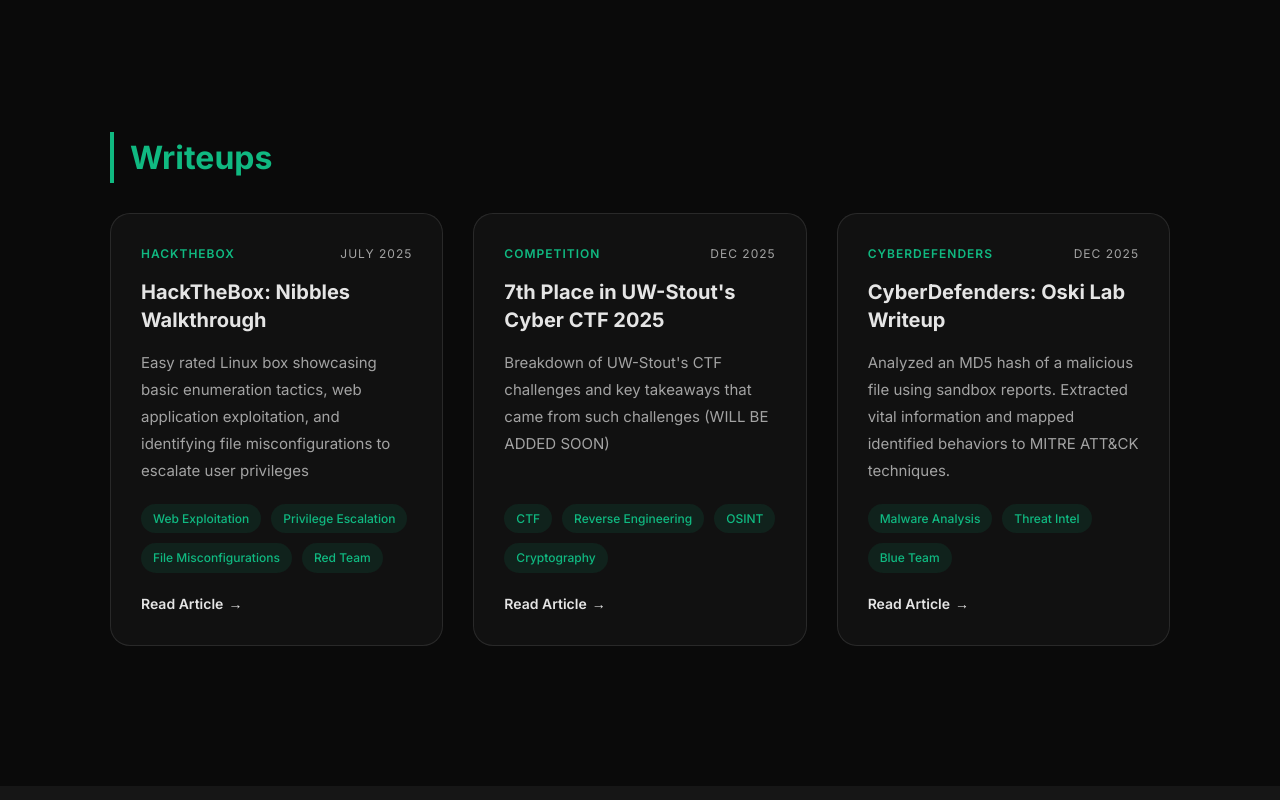
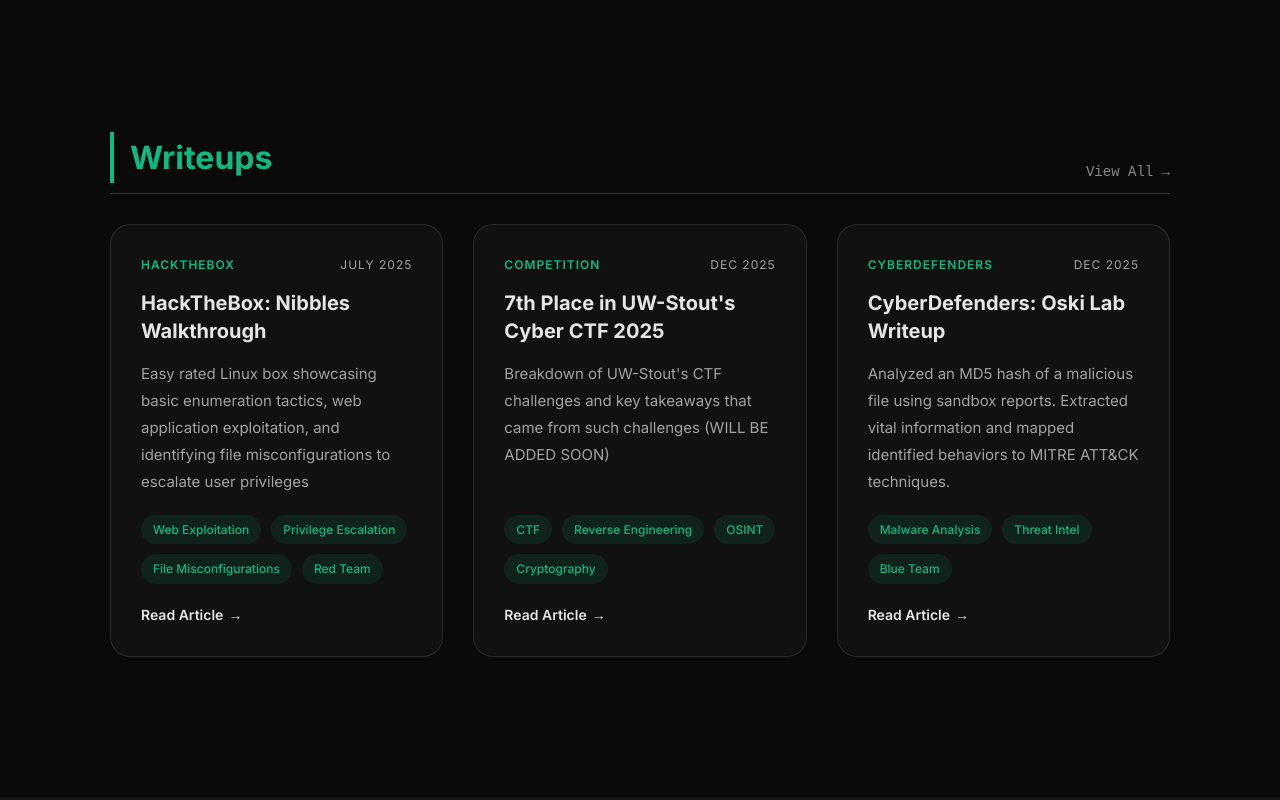
Before and after one commit to J17M/JM17-portfolio, a Next.js app: page / in a window 1280 px wide. Shown: the part 3620-4420 px from the top of the page. Built offline with nearby package versions, Linux system fonts and the light colour scheme.

Commit message:
added 'see all' function for writeups

```diff
--- a/src/app/components/Contact.tsx
+++ b/src/app/components/Contact.tsx
@@ -61,7 +61,7 @@
               </svg>
             </div>
             <h3>GitHub</h3>
-            <span>View my code Repositories</span>
+            <span>View my Repositories</span>
           </a>
 
         </div>
--- a/src/app/components/Writeups.tsx
+++ b/src/app/components/Writeups.tsx
@@ -51,7 +51,7 @@
           }
         });
       },
-      { root: null, rootMargin: '-30% 0px -30% 0px', threshold: 0 }
+      { root: null, rootMargin: '-10% 0px -10% 0px', threshold: 0 }
     );
 
     if (sectionRef.current) observer.observe(sectionRef.current);
@@ -63,16 +63,17 @@
   return (
     <section id="writeups" className="content" ref={sectionRef}>
       <div className="writeups-container">
-        <h2>Writeups</h2>
+
+        <div className="section-header">
+          <h2>Writeups</h2>
+          <Link href="/writeups" className="view-all-link">
+            View All <span>→</span>
+          </Link>
+        </div>
 
         <div className="writeups-grid">
           {writeupsData.map((post, index) => (
-
-            <Link
-              key={index}
-              href={post.link}
-              className="writeup-card"
-            >
+            <Link key={index} href={post.link} className="writeup-card">
               <div className="writeup-header">
                 <span className="writeup-platform">{post.platform}</span>
                 <span className="writeup-date">{post.date}</span>
@@ -90,11 +91,10 @@
               <div className="read-more">
                 Read Article <span>→</span>
               </div>
-
-
             </Link>
           ))}
         </div>
+
       </div>
     </section>
   );
--- a/src/app/globals.css
+++ b/src/app/globals.css
@@ -1338,3 +1338,41 @@
 .toc-list li:hover {
     color: var(--accent);
 }
+
+
+.section-header {
+    display: flex;
+    justify-content: space-between;
+    align-items: flex-end;
+    margin-bottom: 30px;
+    border-bottom: 1px solid #333;
+    padding-bottom: 10px;
+}
+
+
+.view-all-link {
+    font-size: 14px;
+    color: #888;
+    text-decoration: none;
+    font-family: 'Courier New', monospace;
+    transition: color 0.2s ease;
+}
+
+.view-all-link span {
+    display: inline-block;
+    transition: transform 0.2s ease;
+}
+
+
+.view-all-link:hover {
+    color: var(--accent);
+}
+
+.view-all-link:hover span {
+    transform: translateX(4px);
+}
+
+
+.section-header h2 {
+    margin-bottom: 0;
+}
```
